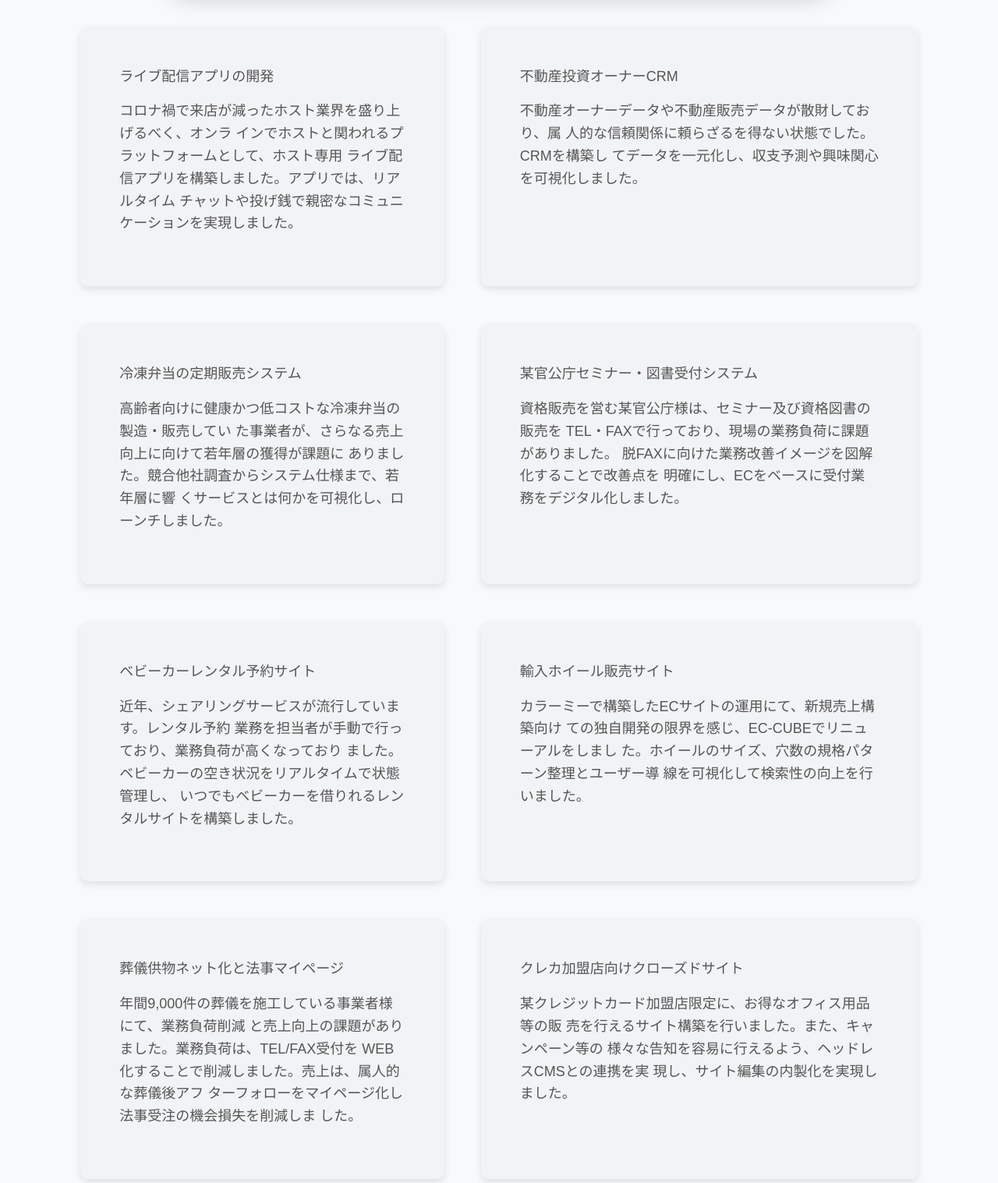
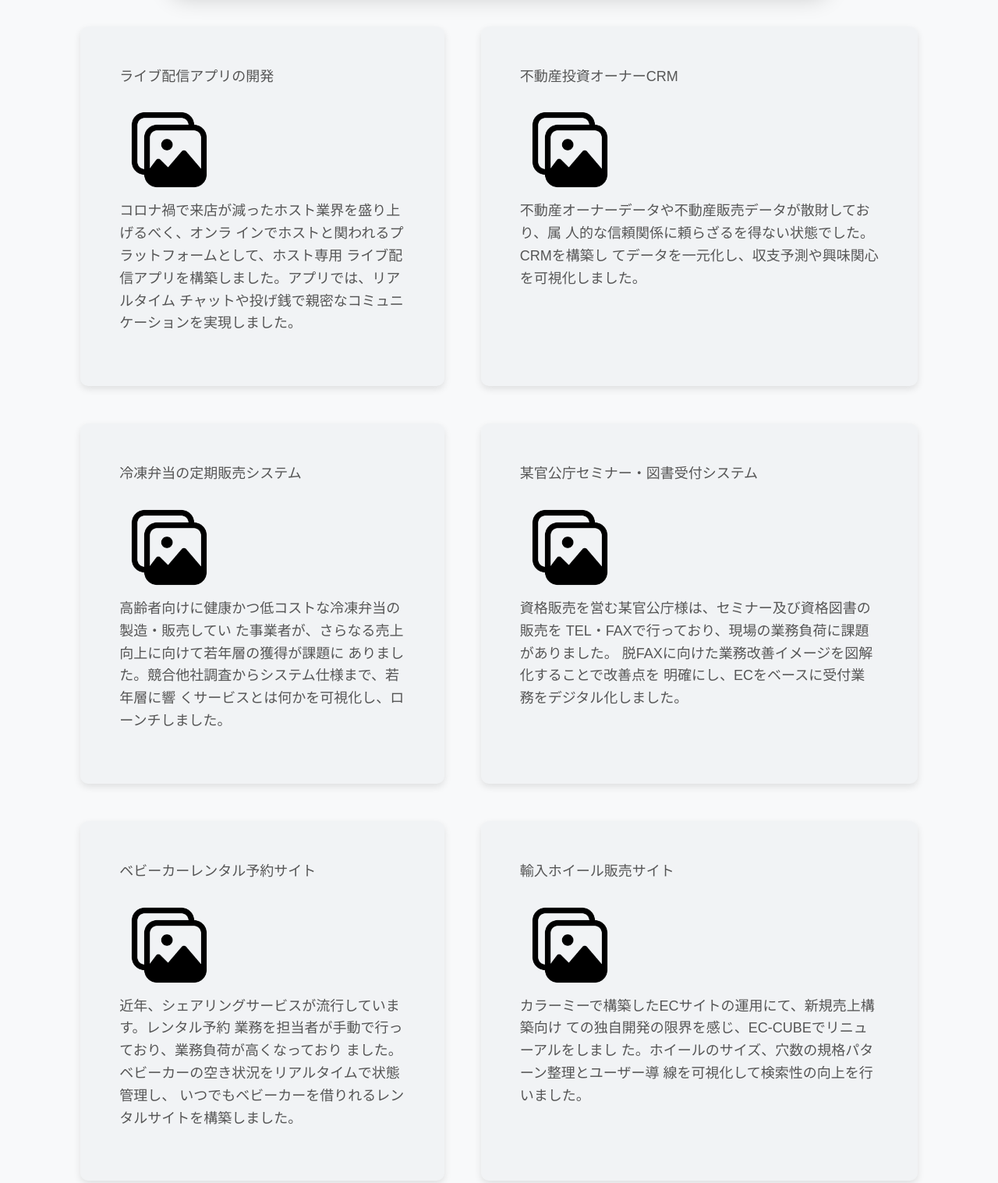
Before and after one commit to Aterlone/026.inc, a plain HTML site: page projects.html in a window 1280 px wide. Shown: the part 540-2057 px from the top of the page at 78% size. Drawn offline with nearby package versions, Linux system fonts and the light colour scheme.

Commit message:
project pictures

```diff
--- a/projects.html
+++ b/projects.html
@@ -52,6 +52,7 @@
                     <p>
                         ライブ配信アプリの開発
                     </p>
+                    <img src="images/7.webp" class="d-none d-md-block" style="width: 10vw;"></img>
                     <p>
                         コロナ禍で来店が減ったホスト業界を盛り上げるべく、オンラ
                         インでホストと関われるプラットフォームとして、ホスト専用
@@ -63,6 +64,7 @@
                     <p>
                         不動産投資オーナーCRM
                     </p>
+                    <img src="images/7.webp" class="d-none d-md-block" style="width: 10vw;"></img>
                     <p>
                         不動産オーナーデータや不動産販売データが散財しており、属
                         人的な信頼関係に頼らざるを得ない状態でした。CRMを構築し
@@ -75,6 +77,7 @@
                     <p>
                         冷凍弁当の定期販売システム
                     </p>
+                    <img src="images/7.webp" class="d-none d-md-block" style="width: 10vw;"></img>
                     <p>
                         高齢者向けに健康かつ低コストな冷凍弁当の製造・販売してい
                         た事業者が、さらなる売上向上に向けて若年層の獲得が課題に
@@ -86,6 +89,7 @@
                     <p>
                         某官公庁セミナー・図書受付システム
                     </p>
+                    <img src="images/7.webp" class="d-none d-md-block" style="width: 10vw;"></img>
                     <p>
                         資格販売を営む某官公庁様は、セミナー及び資格図書の販売を
                         TEL・FAXで行っており、現場の業務負荷に課題がありました。
@@ -99,6 +103,7 @@
                     <p>
                         ベビーカーレンタル予約サイト
                     </p>
+                    <img src="images/7.webp" class="d-none d-md-block" style="width: 10vw;"></img>
                     <p>
                         近年、シェアリングサービスが流行しています。レンタル予約
                         業務を担当者が手動で行っており、業務負荷が高くなっており
@@ -110,6 +115,7 @@
                     <p>
                         輸入ホイール販売サイト
                     </p>
+                    <img src="images/7.webp" class="d-none d-md-block" style="width: 10vw;"></img>
                     <p>
                         カラーミーで構築したECサイトの運用にて、新規売上構築向け
                         ての独自開発の限界を感じ、EC-CUBEでリニューアルをしまし
@@ -123,6 +129,7 @@
                     <p>
                         葬儀供物ネット化と法事マイページ
                     </p>
+                    <img src="images/7.webp" class="d-none d-md-block" style="width: 10vw;"></img>
                     <p>
                         年間9,000件の葬儀を施工している事業者様にて、業務負荷削減
                         と売上向上の課題がありました。業務負荷は、TEL/FAX受付を
@@ -135,6 +142,7 @@
                     <p>
                         クレカ加盟店向けクローズドサイト
                     </p>
+                    <img src="images/7.webp" class="d-none d-md-block" style="width: 10vw;"></img>
                     <p>
                         某クレジットカード加盟店限定に、お得なオフィス用品等の販
                         売を行えるサイト構築を行いました。また、キャンペーン等の
@@ -148,6 +156,7 @@
                     <p>
                         容器販売ECサイト
                     </p>
+                    <img src="images/7.webp" class="d-none d-md-block" style="width: 10vw;"></img>
                     <p>
                         食品等を入れるガラス容器をTEL・FAX注文で受付していたため、
                         業務負荷の改善が必要でした。ECサイトで、TEL・FAX注文を
@@ -159,6 +168,7 @@
                     <p>
                         不動産投資用事業計画システム
                     </p>
+                    <img src="images/7.webp" class="d-none d-md-block" style="width: 10vw;"></img>
                     <p>
                         不動産の仕入れ販売を行うための事業計画システムを構築しま
                         した。物件情報、周辺賃料情報、諸経費等を登録することで、
@@ -172,6 +182,7 @@
                     <p>
                         Onlineチケット精算管理システム刷新
                     </p>
+                    <img src="images/7.webp" class="d-none d-md-block" style="width: 10vw;"></img>
                     <p>
                         消費者がコンビニやネット買えるオンラインチケットの裏には、
                         チケットの販売管理と売り手への精算業務を人海戦術で乗り切
@@ -183,6 +194,7 @@
                     <p>
                         免税店向けバーコード読取アプリ
                     </p>
+                    <img src="images/7.webp" class="d-none d-md-block" style="width: 10vw;"></img>
                     <p>
                         免税の税制改正があり、免税手続き時に提出していた在留証明
                         書等の電子データ保管が義務化されました。帳票に紐づけて顧
```
Also changed, not shown: images/7.webp (added).
